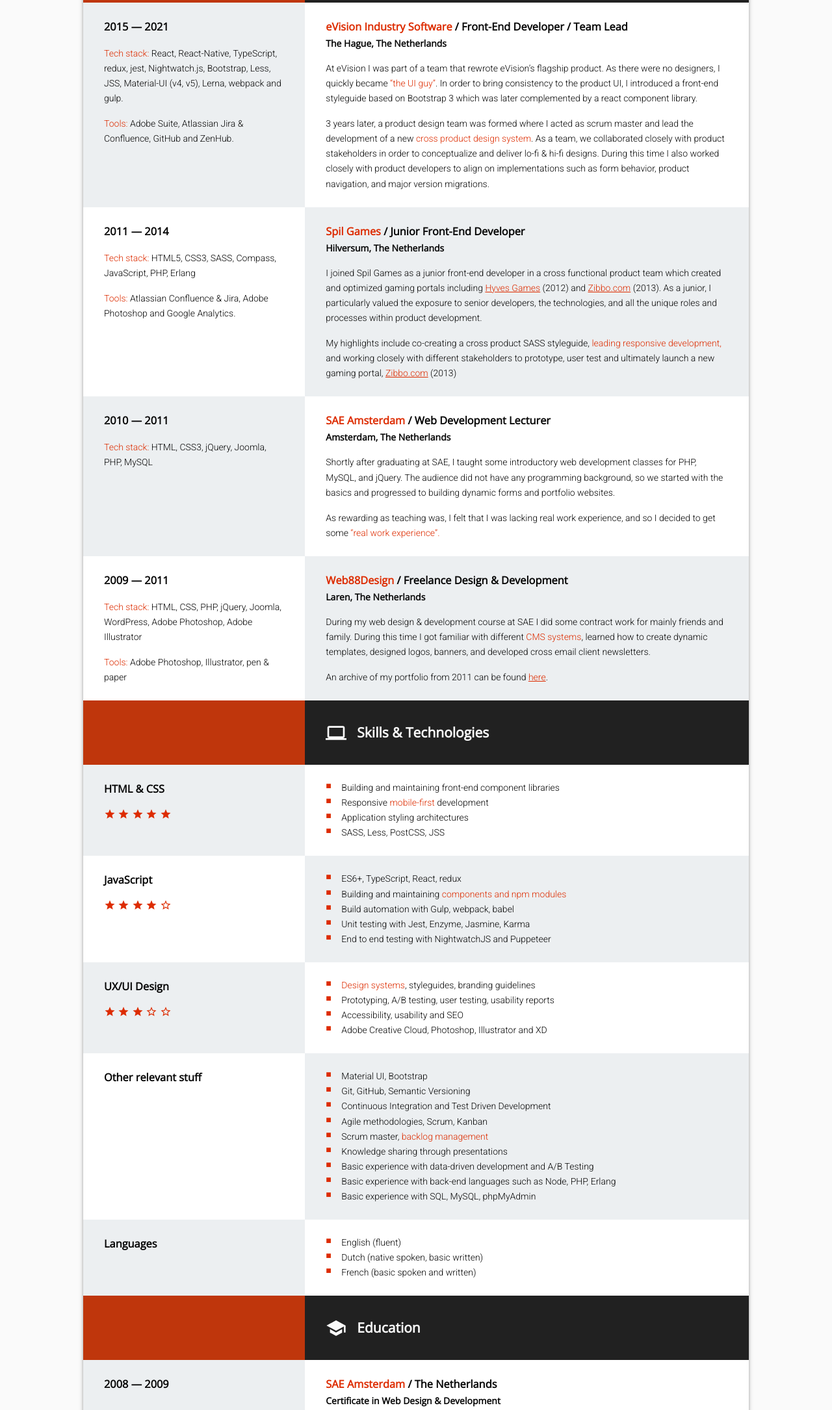
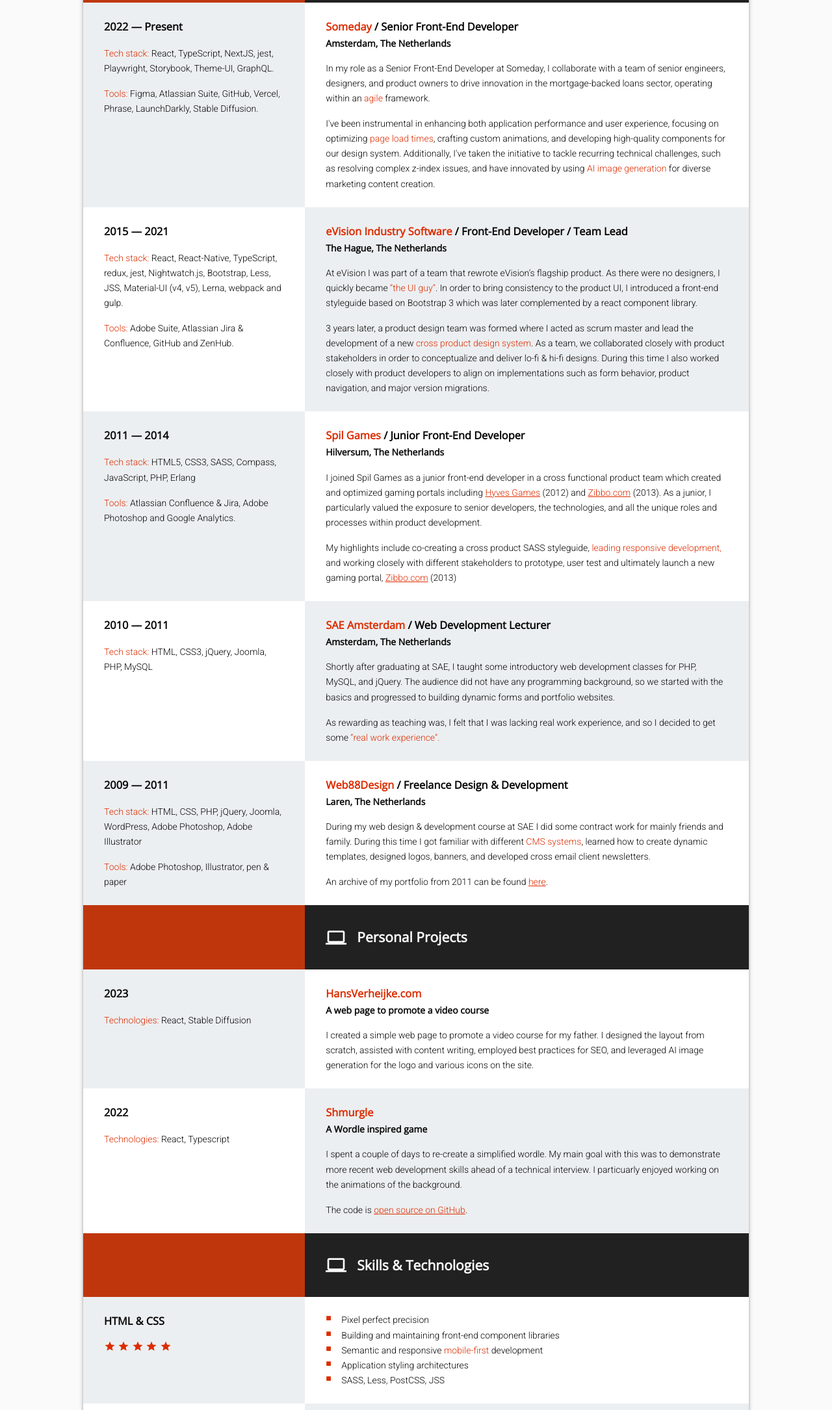
Before and after one commit to timv88/resume, a plain HTML site: page index.html in a window 1280 px wide. Shown: the part 397-2567 px from the top of the page at 65% size. Drawn offline with nearby package versions, Linux system fonts and the light colour scheme.

Commit message:
november 2023 update

```diff
--- a/index.html
+++ b/index.html
@@ -10,12 +10,13 @@
     <link rel="stylesheet" href="print.css" media="print">
     <title>Tim Verheijke - Résumé</title>
 </head>
+
 <body class="layout">
     <main class="paper">
         <header class="header">
             <aside class="header__sidebar header__sidebar--bginverted">
                 <h1 class="header__title is-gutterless">Tim Verheijke</h1>
-                <h2 class="header__subtitle">UX Engineer</h2>
+                <h2 class="header__subtitle">Front-End Developer</h2>
                 <ul class="header__links">
                     <li>
                         <a class="header__link" href="https://github.com/timv88">
@@ -66,8 +67,9 @@
                     </svg>
                     Hi
                 </h2>
-                <p>I'm Tim, a Dutch-International living in The Hague, The Netherlands.</p>
-                <p>As a UX Engineer, I consider myself the glue between design and development. My passion for both worlds motivates me to push for design patterns that promote reusability, consistency, and robustness for application users and creators.</p>
+                <p>As a front-end developer, I blend design and development to create intuitive, robust user interfaces.
+                    My expertise lies in establishing design patterns that enhance both user experience and developer
+                    efficiency.</p>
             </div>
         </header>
         <section>
@@ -86,17 +88,47 @@
             </header>
             <div class="content">
                 <aside class="content__sidebar">
+                    <h3>2022 &mdash; Present</h3>
+                    <p><strong>Tech stack:</strong> React, TypeScript, NextJS, jest, Playwright,
+                        Storybook, Theme-UI, GraphQL.</p>
+                    <p><strong>Tools:</strong> Figma, Atlassian Suite, GitHub, Vercel, Phrase, LaunchDarkly, Stable
+                        Diffusion.</p>
+                </aside>
+                <div class="content__main">
+                    <h3 class="is-gutterless"><a href="https://www.evision-software.com/">Someday</a>
+                        / Senior Front-End Developer</h3>
+                    <h4>Amsterdam, The Netherlands</h4>
+                    <p>In my role as a Senior Front-End Developer at Someday, I collaborate with a team of senior
+                        engineers, designers, and product owners to drive innovation in the mortgage-backed loans
+                        sector, operating within an <strong>agile</strong> framework.</p>
+                    <p>I've been instrumental in enhancing both application performance and user experience, focusing on
+                        optimizing <strong>page load times</strong>, crafting custom animations, and developing
+                        high-quality components for our design system. Additionally, I've taken the initiative to tackle
+                        recurring technical challenges, such as resolving complex z-index issues, and have innovated by
+                        using <strong>AI image generation</strong> for diverse marketing content creation.
+                    </p>
+                </div>
+            </div>
+            <div class="content">
+                <aside class="content__sidebar">
                     <h3>2015 &mdash; 2021</h3>
                     <p><strong>Tech stack:</strong> React, React-Native, TypeScript, redux, jest, Nightwatch.js,
                         Bootstrap, Less, JSS, Material-UI (v4, v5), Lerna, webpack and gulp.</p>
                     <p><strong>Tools:</strong> Adobe Suite, Atlassian Jira & Confluence, GitHub and ZenHub.</p>
                 </aside>
                 <div class="content__main">
-                    <h3 class="is-gutterless"><a href="https://www.evision-software.com/">eVision Industry Software</a> / Front-End Developer / Team Lead</h3>
+                    <h3 class="is-gutterless"><a href="https://www.evision-software.com/">eVision Industry Software</a>
+                        / Front-End Developer / Team Lead</h3>
                     <h4>The Hague, The Netherlands</h4>
                     <p>At eVision I was part of a team that rewrote eVision’s flagship product. As there were no
-                        designers, I quickly became <strong>“the UI guy”</strong>. In order to bring consistency to the product UI, I introduced a front-end styleguide based on Bootstrap 3 which was later complemented by a react component library.</p>
-                    <p>3 years later, a product design team was formed where I acted as scrum master and lead the development of a new <strong>cross product design system</strong>. As a team, we collaborated closely with product stakeholders in order to conceptualize and deliver lo-fi & hi-fi designs. During this time I also worked closely with product developers to align on implementations such as form behavior, product navigation, and major version migrations.</p>
+                        designers, I quickly became <strong>“the UI guy”</strong>. In order to bring consistency to the
+                        product UI, I introduced a front-end styleguide based on Bootstrap 3 which was later
+                        complemented by a react component library.</p>
+                    <p>3 years later, a product design team was formed where I acted as scrum master and lead the
+                        development of a new <strong>cross product design system</strong>. As a team, we collaborated
+                        closely with product stakeholders in order to conceptualize and deliver lo-fi & hi-fi designs.
+                        During this time I also worked closely with product developers to align on implementations such
+                        as form behavior, product navigation, and major version migrations.</p>
                 </div>
             </div>
             <div class="content">
@@ -110,10 +142,16 @@
                         Developer</h3>
                     <h4>Hilversum, The Netherlands</h4>
                     <p>I joined Spil Games as a junior front-end developer in a cross functional product team which
-                        created and optimized gaming portals including <a href="http://f.rontend.com/portfolio/project.php?id=8">Hyves Games</a> (2012) and <a href="http://f.rontend.com/portfolio/project.php?id=3">Zibbo.com</a> (2013). As a junior, I particularly valued the exposure to senior developers, the technologies, and all the unique roles and processes within product development.</p>
+                        created and optimized gaming portals including <a
+                            href="http://f.rontend.com/portfolio/project.php?id=8">Hyves Games</a> (2012) and <a
+                            href="http://f.rontend.com/portfolio/project.php?id=3">Zibbo.com</a> (2013). As a junior, I
+                        particularly valued the exposure to senior developers, the technologies, and all the unique
+                        roles and processes within product development.</p>
                     <p>My highlights include co-creating a cross product SASS styleguide, <strong>leading responsive
-                        development,</strong> and working closely with different stakeholders to prototype, user test and
-                        ultimately launch a new gaming portal, <a href="http://f.rontend.com/portfolio/project.php?id=3">Zibbo.com</a> (2013)</p>
+                            development,</strong> and working closely with different stakeholders to prototype, user
+                        test and
+                        ultimately launch a new gaming portal, <a
+                            href="http://f.rontend.com/portfolio/project.php?id=3">Zibbo.com</a> (2013)</p>
                 </div>
             </div>
             <div class="content">
@@ -122,10 +160,14 @@
                     <p><strong>Tech stack:</strong> HTML, CSS3, jQuery, Joomla, PHP, MySQL</p>
                 </aside>
                 <div class="content__main">
-                    <h3 class="is-gutterless"><a href="https://www.sae.edu/nld/">SAE Amsterdam</a> / Web Development Lecturer</h3>
+                    <h3 class="is-gutterless"><a href="https://www.sae.edu/nld/">SAE Amsterdam</a> / Web Development
+                        Lecturer</h3>
                     <h4>Amsterdam, The Netherlands</h4>
-                    <p>Shortly after graduating at SAE, I taught some introductory web development classes for PHP, MySQL, and jQuery. The audience did not have any programming background, so we started with the basics and progressed to building dynamic forms and portfolio websites.</p>
-                    <p>As rewarding as teaching was, I felt that I was lacking real work experience, and so I decided to get some <strong>“real work experience”.</strong></p>
+                    <p>Shortly after graduating at SAE, I taught some introductory web development classes for PHP,
+                        MySQL, and jQuery. The audience did not have any programming background, so we started with the
+                        basics and progressed to building dynamic forms and portfolio websites.</p>
+                    <p>As rewarding as teaching was, I felt that I was lacking real work experience, and so I decided to
+                        get some <strong>“real work experience”.</strong></p>
                 </div>
             </div>
             <div class="content">
@@ -139,9 +181,56 @@
                     <h3 class="is-gutterless"><a href="http://f.rontend.com/web88design/">Web88Design </a> / Freelance
                         Design & Development</h3>
                     <h4>Laren, The Netherlands</h4>
-                    <p>During my web design & development course at SAE I did some contract work for mainly friends and family. During this time I got familiar with different <strong>CMS systems</strong>, learned how to create dynamic templates, designed logos, banners, and developed cross email client newsletters.</p>
+                    <p>During my web design & development course at SAE I did some contract work for mainly friends and
+                        family. During this time I got familiar with different <strong>CMS systems</strong>, learned how
+                        to create dynamic templates, designed logos, banners, and developed cross email client
+                        newsletters.</p>
                     <p>An archive of my portfolio from 2011 can be found <a
                             href="http://f.rontend.com/web88design/">here</a>.</p>
+                </div>
+            </div>
+        </section>
+        <section>
+            <header class="header">
+                <aside class="header__sidebar"></aside>
+                <div class="header__main">
+                    <h2 class="heading is-gutterless">
+                        <svg class="heading__icon" viewBox="0 0 24 24">
+                            <path d="M0 0h24v24H0z" fill="none" />
+                            <path
+                                d="M20 18c1.1 0 1.99-.9 1.99-2L22 6c0-1.1-.9-2-2-2H4c-1.1 0-2 .9-2 2v10c0 1.1.9 2 2 2H0v2h24v-2h-4zM4 6h16v10H4V6z" />
+                        </svg>
+                        Personal Projects
+                    </h2>
+                </div>
+            </header>
+            <div class="content">
+                <aside class="content__sidebar">
+                    <h3>2023</h3>
+                    <p><strong>Technologies:</strong> React, Stable Diffusion</p>
+                </aside>
+                <div class="content__main">
+                    <h3 class="is-gutterless"><a href="https://www.hansverheijke.com/">HansVerheijke.com</a>
+                    </h3>
+                    <h4>A web page to promote a video course</h4>
+                    <p>I created a simple web page to promote a video course for my father. I designed the layout from
+                        scratch, assisted with content writing, employed best practices for SEO, and leveraged AI image
+                        generation for the logo and various icons on the site.</p>
+                </div>
+            </div>
+            <div class="content">
+                <aside class="content__sidebar">
+                    <h3>2022</h3>
+                    <p><strong>Technologies:</strong> React, Typescript</p>
+                </aside>
+                <div class="content__main">
+                    <h3 class="is-gutterless"><a href="https://timv88.github.io/shmurgle/">Shmurgle</a>
+                    </h3>
+                    <h4>A Wordle inspired game</h4>
+                    <p>I spent a couple of days to re-create a simplified wordle. My main goal with this was to
+                        demonstrate more recent web development skills ahead of a technical interview. I particuarly
+                        enjoyed working on the animations of the background.</p>
+                    <p>The code is <a href="https://github.com/timv88/shmurgle">open source on GitHub</a>.</p>
                 </div>
             </div>
         </section>
@@ -197,8 +286,9 @@
                 </aside>
                 <div class="content__main">
                     <ul>
+                        <li>Pixel perfect precision</li>
                         <li>Building and maintaining front-end component libraries</li>
-                        <li>Responsive <strong>mobile-first</strong> development</li>
+                        <li>Semantic and responsive <strong>mobile-first</strong> development</li>
                         <li>Application styling architectures</li>
                         <li>SASS, Less, PostCSS, JSS</li>
                     </ul>
@@ -245,7 +335,7 @@
                         <li>Building and maintaining <strong>components and npm modules</strong></li>
                         <li>Build automation with Gulp, webpack, babel</li>
                         <li>Unit testing with Jest, Enzyme, Jasmine, Karma</li>
-                        <li>End to end testing with NightwatchJS and Puppeteer</li>
+                        <li>End to end testing with NightwatchJS, Puppeteer and Playwright</li>
                     </ul>
                 </div>
             </div>
@@ -257,25 +347,30 @@
                             <path d="M0 0h24v24H0z" fill="none" />
                             <path
                                 d="M12 17.27L18.18 21l-1.64-7.03L22 9.24l-7.19-.61L12 2 9.19 8.63 2 9.24l5.46 4.73L5.82 21z" />
-                            <path d="M0 0h24v24H0z" fill="none" /></svg>
+                            <path d="M0 0h24v24H0z" fill="none" />
+                        </svg>
                         <svg class="rating__icon" viewBox="0 0 24 24">
                             <path d="M0 0h24v24H0z" fill="none" />
                             <path
                                 d="M12 17.27L18.18 21l-1.64-7.03L22 9.24l-7.19-.61L12 2 9.19 8.63 2 9.24l5.46 4.73L5.82 21z" />
-                            <path d="M0 0h24v24H0z" fill="none" /></svg>
+                            <path d="M0 0h24v24H0z" fill="none" />
+                        </svg>
                         <svg class="rating__icon" viewBox="0 0 24 24">
                             <path d="M0 0h24v24H0z" fill="none" />
                             <path
                                 d="M12 17.27L18.18 21l-1.64-7.03L22 9.24l-7.19-.61L12 2 9.19 8.63 2 9.24l5.46 4.73L5.82 21z" />
-                            <path d="M0 0h24v24H0z" fill="none" /></svg>
+                            <path d="M0 0h24v24H0z" fill="none" />
+                        </svg>
                         <svg class="rating__icon" viewBox="0 0 24 24">
                             <path
                                 d="M22 9.24l-7.19-.62L12 2 9.19 8.63 2 9.24l5.46 4.73L5.82 21 12 17.27 18.18 21l-1.63-7.03L22 9.24zM12 15.4l-3.76 2.27 1-4.28-3.32-2.88 4.38-.38L12 6.1l1.71 4.04 4.38.38-3.32 2.88 1 4.28L12 15.4z" />
-                            <path d="M0 0h24v24H0z" fill="none" /></svg>
+                            <path d="M0 0h24v24H0z" fill="none" />
+                        </svg>
                         <svg class="rating__icon" viewBox="0 0 24 24">
                             <path
                                 d="M22 9.24l-7.19-.62L12 2 9.19 8.63 2 9.24l5.46 4.73L5.82 21 12 17.27 18.18 21l-1.63-7.03L22 9.24zM12 15.4l-3.76 2.27 1-4.28-3.32-2.88 4.38-.38L12 6.1l1.71 4.04 4.38.38-3.32 2.88 1 4.28L12 15.4z" />
-                            <path d="M0 0h24v24H0z" fill="none" /></svg>
+                            <path d="M0 0h24v24H0z" fill="none" />
+                        </svg>
                     </div>
                 </aside>
                 <div class="content__main">
@@ -284,6 +379,7 @@
                         <li>Prototyping, A/B testing, user testing, usability reports</li>
                         <li>Accessibility, usability and SEO</li>
                         <li>Adobe Creative Cloud, Photoshop, Illustrator and XD</li>
+                        <li>Experience with AI image generation with tools like Stable Diffusion</li>
                     </ul>
                 </div>
             </div>
@@ -293,13 +389,15 @@
                 </aside>
                 <div class="content__main">
                     <ul>
-                        <li>Material UI, Bootstrap</li>
+                        <li>Material UI, Theme-UI, Bootstrap</li>
                         <li>Git, GitHub, Semantic Versioning</li>
                         <li>Continuous Integration and Test Driven Development</li>
                         <li>Agile methodologies, Scrum, Kanban</li>
                         <li>Scrum master, <strong>backlog management</strong></li>
                         <li>Knowledge sharing through presentations</li>
-                        <li>Basic experience with data-driven development and A/B Testing</li>
+                        <li>Experience with CRA, React Native, NextJS, Gatsby</li>
+                        <li>Experience with GraphQL, Apollo, Relay</li>
+                        <li>Basic experience with feature flags, data-driven development and A/B Testing</li>
                         <li>Basic experience with back-end languages such as Node, PHP, Erlang</li>
                         <li>Basic experience with SQL, MySQL, phpMyAdmin</li>
                     </ul>
@@ -339,7 +437,8 @@
                     <h3 class="is-gutterless"><a href="https://www.sae.edu/nld/">SAE Amsterdam</a> / The Netherlands
                     </h3>
                     <h4>Certificate in Web Design & Development</h4>
-                    <p>A 15 month hands-on course which covered Graphic Design, Motion Design, Web Design and Web Development.</p>
+                    <p>A 15 month hands-on course which covered Graphic Design, Motion Design, Web Design and Web
+                        Development.</p>
                 </div>
             </div>
             <div class="content">
@@ -350,7 +449,8 @@
                     <h3 class="is-gutterless"><a href="https://www.uu.nl/en">University of Utrecht</a> / The Netherlands
                     </h3>
                     <h4>Incomplete BA in Computer Science</h4>
-                    <p>After 1 year I realized my desire to do something more visually creative. Advanced mathematics and memorizing algorithms were not my forte.</p>
+                    <p>After 1 year I realized my desire to do something more visually creative. Advanced mathematics
+                        and memorizing algorithms were not my forte.</p>
                 </div>
             </div>
             <div class="content">
@@ -365,7 +465,7 @@
         </section>
     </main>
     <footer class="footer">
-        <p>Last updated July 2022.</p>
+        <p>Last updated November 2023.</p>
         <p>This résumé was crafted with HTML & CSS.</p>
         <p class="footer__blurb__link">
             <svg class="footer__icon" viewBox="0 0 24 24">
```
